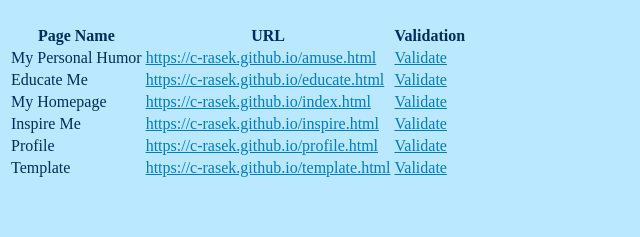
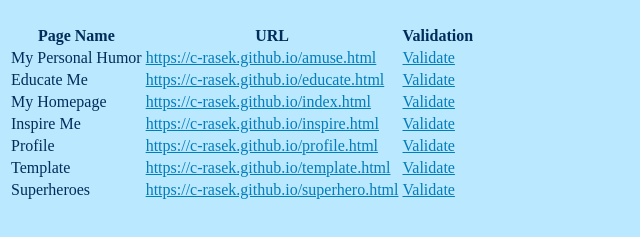
Before and after one commit to case-bamk444/c-rasek.github.io, a plain HTML site: page test.html in a window 1280 px wide. Shown: the part 75-312 px from the top of the page, without its empty margins (0-640 px from the left). Drawn offline with Linux system fonts and the light colour scheme.

Commit message:
Added superheroes link to test page

```diff
--- a/test.html
+++ b/test.html
@@ -44,6 +44,11 @@
                 <td><a href="template.html">https://c-rasek.github.io/template.html</a></td>
                 <td><a href="https://validator.w3.org/nu/?doc=https%3A%2F%2Fc-rasek.github.io%2Ftemplate.html">Validate</a></td>
               </tr>
+              <tr>
+                <td>Superheroes</td>
+                <td><a href="superhero.html">https://c-rasek.github.io/superhero.html</a></td>
+                <td><a href="https://validator.w3.org/nu/?doc=https%3A%2F%2Fc-rasek.github.io%2Fsuperhero.html">Validate</a></td>
+              </tr>
             </tbody>
           </table>
     </body>
```
